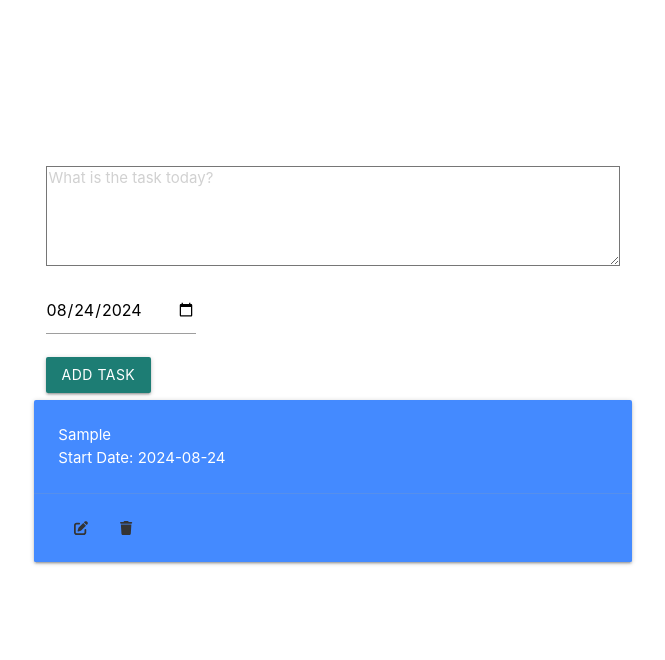
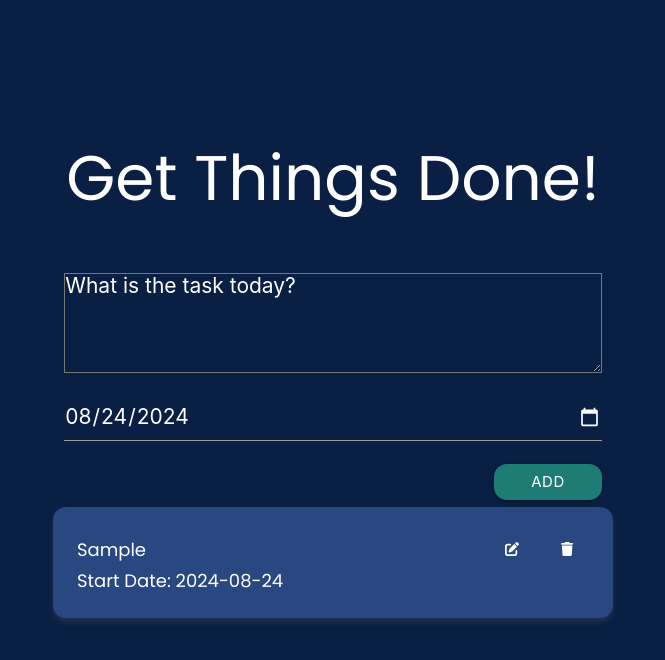
Before and after one commit to Erickln/TO-DO-APP, a React (Create React App) app: page / in a window 1280 px wide. Both pictures are taken after typing "Sample" into the empty fields and a click on the button "ADD TASK". Shown: the top 660 px of the page, without its empty margins (307-972 px from the left). Built offline with nearby package versions, Linux system fonts and the light colour scheme.

Commit message:
chore: Better consistency with colors, sizes and icons

```diff
--- a/package.json
+++ b/package.json
@@ -14,6 +14,7 @@
     "materialize-css": "^1.0.0",
     "prop-types": "^15.8.1",
     "react": "^18.2.0",
+    "react-datepicker": "^7.3.0",
     "react-dom": "^18.2.0",
     "react-scripts": "5.0.1",
     "stream-http": "^3.2.0",
--- a/src/App.css
+++ b/src/App.css
@@ -2,20 +2,121 @@
 @import url('https://fonts.googleapis.com/css2?family=Poppins&display=swap');
 
 * {
-  font-family: 'verdana', sans-serif;
+  font-family: 'Poppins', sans-serif;
   margin: 0;
   padding: 0;
   box-sizing: border-box;
 }
 
+body, .container {
+  font-size: 1rem;
+  width: 100%;
+  margin: 0;
+  padding: 0;
+  min-width: 1200px;
+}
+
 body {
-  background: #b5b8c4;
+  background: #0a1f44; /* Dark blue tone */
   display: flex;
   justify-content: center;
   align-items: center;
+  min-height: 100vh;
+  padding: 20px;
+  width: 100%;
 }
 
-.completed {
-  text-decoration: line-through;
-  color: #220b5e;
+input[type="date"]::-webkit-calendar-picker-indicator {
+  filter: invert(1) grayscale(100%) brightness(100%) contrast(100%);
 }
+
+
+.card {
+  background-color: #294881; /* Slightly lighter dark blue for task cards */
+  border-radius: 13px;
+  box-shadow: 0 4px 6px rgba(235, 197, 197, 0.1);
+  margin-bottom: 20px;
+  font-size: 1.2rem;
+}
+
+.btn {
+  background-color: #1b6ec0; /* Bright blue for buttons */
+  color: #ffffff;
+  /* Put the button on the right without floating */
+
+  margin-left: 80%;
+
+
+  border-radius: 13px;
+
+  font-size: 1rem; /* Adjust button font size */
+}
+
+.todo-wrapper {
+  width: 100%; /* Ensure the wrapper uses full width available */
+  max-width: none; /* Remove any max-width constraints */
+  margin: 0 auto; /* Center the wrapper horizontally */
+  padding: 20px; /* Add some padding inside the wrapper */
+  box-sizing: border-box; /* Ensure padding and border are included in width */
+}
+
+/* src/App.css */
+
+.task-header {
+  display: flex;
+  justify-content: space-between;
+  align-items: center;
+}
+
+.icons {
+  display: flex;
+  color: #ffffff; /* Match the card text color */
+}
+
+.icons .btn-flat {
+  margin-left: 10px; /* Add space between icons if needed */
+  color: #ffffff;
+}
+
+/* src/App.css */
+
+.form-input {
+  font-size: 1.2rem; /* Match the card font size */
+  color: #ffffff; /* Match the card text color */
+}
+
+.form-input input[type="date"] {
+  color: #ffffff; /* Match the card text color for date input */
+}
+
+.btn-save {
+  background-color: #1b6ec0; /* Match the button color */
+  color: #ffffff; /* Match the button text color */
+  border-radius: 13px;
+  font-size: 1rem; /* Match button font size */
+}
+
+/* src/App.css */
+
+textarea::placeholder {
+  font-size: 1.4rem; /* Match font size with textarea */
+  color: #ffffff; /* Match font color with textarea */
+}
+
+/* Add these styles to src/App.css */
+
+/* Style for the EditTodoForm to match card styling */
+.edit-todo-form {
+  background-color: #294881; /* Match the card background color */
+  color: #ffffff; /* White text color */
+  border-radius: 13px;
+  padding: 20px;
+  margin-bottom: 20px;
+  font-size: 1.2rem; /* Match the font size of the cards */
+}
+
+/* Increase the size of the placeholder text as the text is added */
+input::placeholder {
+  font-size: 1.2rem;
+  color: #ffffff;
+}
--- a/src/App.js
+++ b/src/App.js
@@ -6,7 +6,7 @@ function App() {
   return (
     <div className="container">
       <div className="row">
-        <div className="col s12 m8 offset-m2">
+        <div className="col s12 m8 l6 offset-m2 offset-l3">
           <h1 className="center-align white-text">Get Things Done!</h1>
           <TodoWrapper />
         </div>
--- a/src/components/EditTodoForm.js
+++ b/src/components/EditTodoForm.js
@@ -19,6 +19,8 @@ export const EditTodoForm = ({ editTodo, task }) => {
           value={value}
           onChange={(e) => setValue(e.target.value)}
           className="validate"
+          placeholder="Update task"
+          style={{ color: '#ffffff' }} // White text color
         />
         <label className="active">Update task</label>
       </div>
@@ -28,6 +30,8 @@ export const EditTodoForm = ({ editTodo, task }) => {
           value={startDate}
           onChange={(e) => setStartDate(e.target.value)}
           className="validate"
+          placeholder="Update task"
+          style={{ color: '#ffffff' }} // White text color
         />
         <label className="active">Update start date</label>
       </div>
@@ -45,6 +49,6 @@ EditTodoForm.propTypes = {
     task: PropTypes.string.isRequired,
     completed: PropTypes.bool.isRequired,
     isEditing: PropTypes.bool.isRequired,
-    startDate: PropTypes.string, // No requerido
+    startDate: PropTypes.string, // Not required
   }).isRequired,
 };
--- a/src/components/Todo.js
+++ b/src/components/Todo.js
@@ -1,4 +1,5 @@
 // src/components/Todo.js
+
 import React from 'react';
 import { FontAwesomeIcon } from '@fortawesome/react-fontawesome';
 import { faPenToSquare, faTrash } from '@fortawesome/free-solid-svg-icons';
@@ -6,23 +7,25 @@ import PropTypes from 'prop-types';
 
 export const Todo = ({ task, deleteTodo, editTodo, toggleComplete }) => {
   return (
-    <div className="card blue accent-2">
+    <div className="card">
       <div className="card-content white-text">
+        <div className="task-header">
           <p
             className={task.completed ? 'completed' : 'incompleted'}
             onClick={() => toggleComplete(task.id)}
           >
             {task.task}
           </p>
-        <p>Start Date: {task.startDate}</p>
-      </div>
-      <div className="card-action">
+          <div className="icons">
             <button className="btn-flat" onClick={() => editTodo(task.id)}>
-          <FontAwesomeIcon icon={faPenToSquare} />
+              <FontAwesomeIcon icon={faPenToSquare} style={{ color: '#ffffff' }} />
             </button>
             <button className="btn-flat" onClick={() => deleteTodo(task.id)}>
-          <FontAwesomeIcon icon={faTrash} />
+              <FontAwesomeIcon icon={faTrash} style={{ color: '#ffffff' }} />
             </button>
+          </div>
+        </div>
+        <p>Start Date: {task.startDate}</p>
       </div>
     </div>
   );
--- a/src/components/TodoForm.js
+++ b/src/components/TodoForm.js
@@ -4,10 +4,7 @@ import PropTypes from 'prop-types';
 
 export const TodoForm = ({ addTodo }) => {
   const [value, setValue] = useState('');
-  const [startDate, setStartDate] = useState(() => {
-    // Inicializa con la fecha actual en formato YYYY-MM-DD
-    return new Date().toISOString().split('T')[0];
-  });
+  const [startDate, setStartDate] = useState(() => new Date().toISOString().split('T')[0]);
   const textareaRef = useRef(null);
 
   const handleSubmit = (e) => {
@@ -15,25 +12,17 @@ export const TodoForm = ({ addTodo }) => {
     if (value && startDate) {
       addTodo(value, startDate);
       setValue('');
-      setStartDate(new Date().toISOString().split('T')[0]); // Restablece la fecha a la actual después de enviar
-      console.log(value, startDate);
+      setStartDate(new Date().toISOString().split('T')[0]);
     } else {
       console.log("Both task and start date are required.");
-    }
-  };
-
-  const handleKeyPress = (e) => {
-    if (e.key === 'Enter') {
-      e.preventDefault(); // Evita que la tecla Enter añada un salto de línea en el textarea
-      handleSubmit(e);
     }
   };
 
   const handleTextareaChange = (e) => {
     setValue(e.target.value);
     const textarea = textareaRef.current;
-    textarea.style.height = 'auto'; // Reset height
-    textarea.style.height = `${textarea.scrollHeight}px`; // Adjust height based on content
+    textarea.style.height = 'auto';
+    textarea.style.height = `${textarea.scrollHeight}px`;
   };
 
   return (
@@ -44,7 +33,7 @@ export const TodoForm = ({ addTodo }) => {
           id="todo-input"
           value={value}
           onChange={handleTextareaChange}
-          onKeyPress={handleKeyPress} // Agregar el manejador de tecla
+          onKeyPress={(e) => e.key === 'Enter' && handleSubmit(e)}
           className="validate"
           placeholder="What is the task today?"
           style={{
@@ -52,6 +41,8 @@ export const TodoForm = ({ addTodo }) => {
             minHeight: '100px',
             boxSizing: 'border-box',
             overflow: 'hidden',
+            fontSize: '1.4rem',
+            color: 'white',
           }}
         />
       </div>
@@ -62,7 +53,10 @@ export const TodoForm = ({ addTodo }) => {
           value={startDate}
           onChange={(e) => setStartDate(e.target.value)}
           className="validate"
-          style={{ width: '150px' }}
+          style={{ width: '100%',
+            fontSize: '1.4rem',
+            color: 'white',
+           }}
         />
       </div>
       <button type="submit" className="btn waves-effect waves-light">
--- a/src/components/TodoWrapper.js
+++ b/src/components/TodoWrapper.js
@@ -57,7 +57,7 @@ export const TodoWrapper = () => {
 
 
   return (
-    <div className="section">
+    <div className="todo-wrapper">
       <TodoForm addTodo={addTodo} />
       <div className="row">
         {todos.map((todo) =>
--- a/src/index.js
+++ b/src/index.js
@@ -1,6 +1,6 @@
 // src/index.js
-import 'materialize-css/dist/css/materialize.min.css';
-import 'materialize-css/dist/js/materialize.min.js';
+import 'materialize-css/dist/css/materialize.min.css'; // Import Materialize CSS first
+import './App.css'; // Import your custom CSS last
 import React from "react";
 import ReactDOM from "react-dom/client";
 import App from "./App";
```
Also changed, not shown: 1 other file (tests, documents, lock files or other folders). Lines whose indentation alone changed are shown as unchanged.
